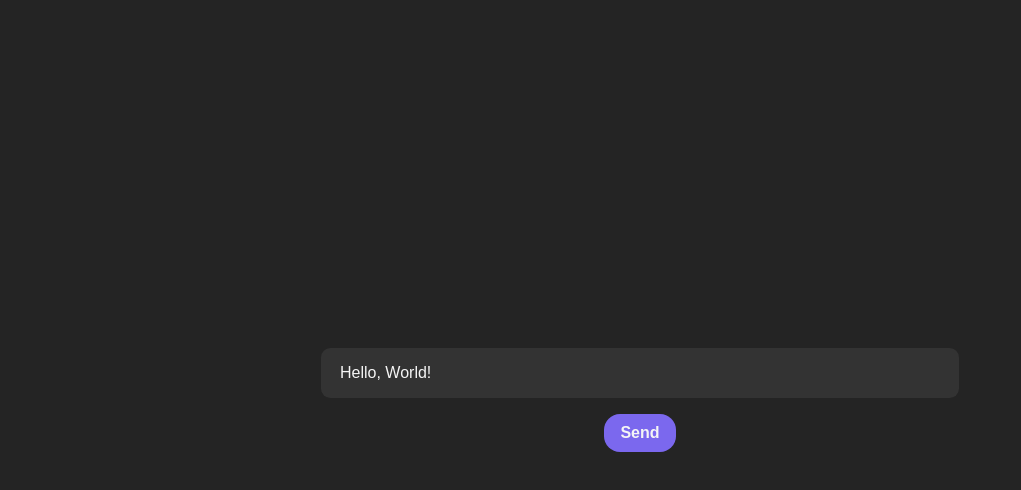
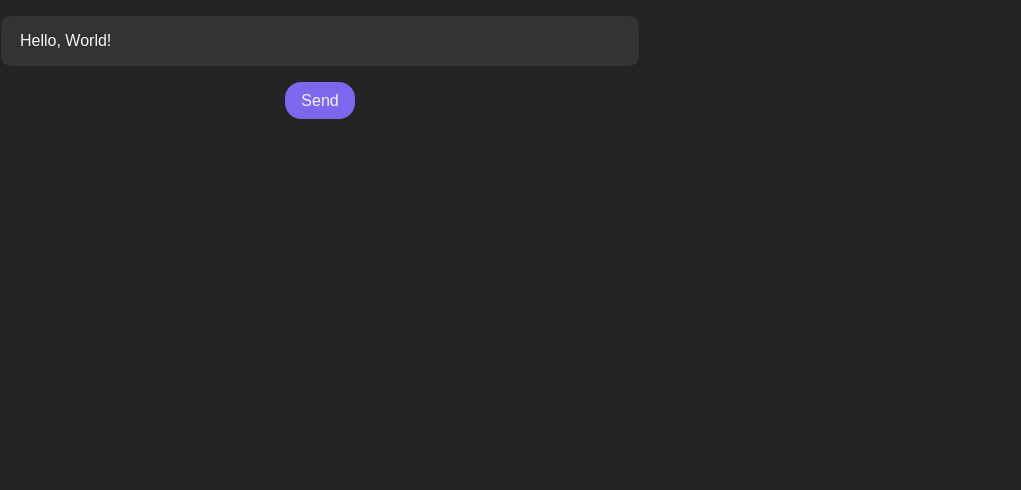
Before and after one commit to sutigit/gen-ai-fui, a React (Vite) app: page / in a window 1280 px wide. Shown: the top 490 px of the page, without its empty margins (0-1021 px from the left). Built offline with nearby package versions, Linux system fonts and the light colour scheme.

Commit message:
update style

```diff
--- a/src/App.css
+++ b/src/App.css
@@ -12,13 +12,21 @@ div:hover>div {
     visibility: visible;
 }
 
+#app {
+    display: flex;
+    flex-direction: column;
+    align-items: center;
+    justify-content: center;
+    height: 100vh;
+    color: whitesmoke;
+}
 
 .app-main-form-container {
     display: flex;
     flex-direction: column;
     align-items: center;
     justify-content: center;
-    min-height: 100vh;
+    width: 50%;
   }
 
   .app-main-form {
@@ -41,6 +49,7 @@ div:hover>div {
     outline: none;
     border: none;
     color: whitesmoke;
+    font-weight: 500;
     font-size: medium;
   }
 
@@ -51,6 +60,6 @@ div:hover>div {
     background-color: mediumslateblue;
     color: whitesmoke;
     cursor: pointer;
-    font-weight: 700;
+    font-weight: 500;
     font-size: medium;
   }
```
